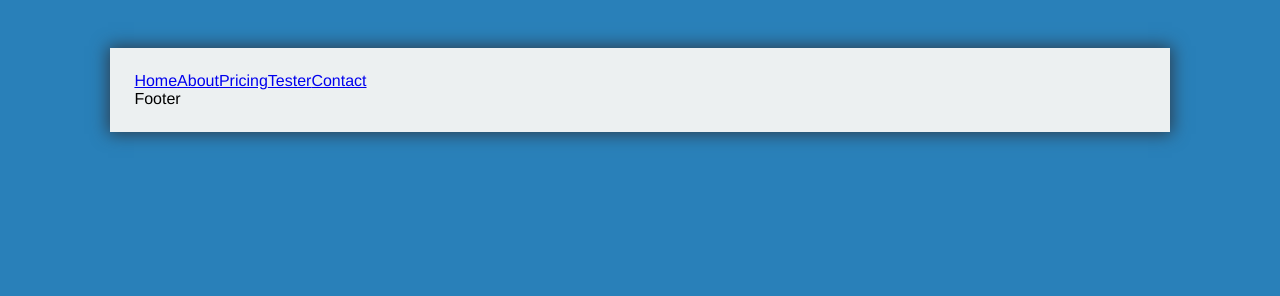
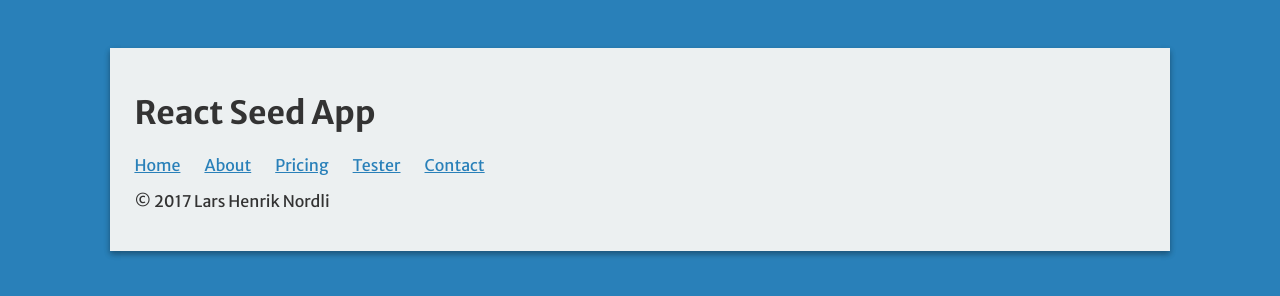
Before and after one commit to larshnordli/react-seed-app, a React app: page / in a window 1280 px wide. Built offline with nearby package versions, Linux system fonts and the light colour scheme.

Commit message:
added some simple styling

```diff
--- a/src/index.html
+++ b/src/index.html
@@ -4,7 +4,9 @@
       <meta charset="utf-8">
       <meta name="viewport" content="width=device-width, initial-scale=1" />
 
-      <title>React Seed</title>
+      <title>React Seed App</title>
+
+      <link rel="icon" type="image/png" href="favicon.png" />
 
       <!-- User Styles & Scripts -->
       <link rel="stylesheet" href="./dist/styles/main.css">
--- a/src/scripts/components/Footer.js
+++ b/src/scripts/components/Footer.js
@@ -4,7 +4,9 @@ export default class Footer extends React.Component{
 
    render(){
       return(
-         <footer>Footer</footer>
+         <footer>
+            <p>© {this.props.copyrightYear} {this.props.copyrightHolder}</p>
+         </footer>
       )
    }
 }
--- a/src/scripts/components/Header.js
+++ b/src/scripts/components/Header.js
@@ -6,6 +6,7 @@ export default class Header extends React.Component{
    render(){
       return(
          <header>
+            <h1>{this.props.title}</h1>
             <Navigation />
          </header>
       )
--- a/src/scripts/components/Layout.js
+++ b/src/scripts/components/Layout.js
@@ -5,11 +5,10 @@ import Footer from './Footer';
 
 export default class Layout extends React.Component{
    render(){
-      const title = "Welcome!";
       return(
          <div>
-            <Header title="{title}"/>
-            <Footer />
+            <Header title="React Seed App"/>
+            <Footer copyrightYear="2017" copyrightHolder="Lars Henrik Nordli"/>
          </div>
       )
    }
--- a/src/styles/sass/style.scss
+++ b/src/styles/sass/style.scss
@@ -1,6 +1,20 @@
-$font-stack: Helvetica, sans-serif;
-$primary-color: black;
+// Import your own custom fonts from e.g. web sources
+
+// * Note: If you are adding own custom font files in the project,
+// * remember to add them to webpack config for improved load time.
+
+@import url('https://fonts.googleapis.com/css?family=Merriweather+Sans:400,700');
+
+// Global variables
+$font-stack: 'Merriweather Sans', Helvetica, sans-serif;
+$primary-color: #333;
+
+$anchor-color: #2980b9;
+$anchor-color-hover: #2c3e50;
+
 $body-background: #2980b9;
+
+$material-box-shadow: 0 3px 6px rgba(0,0,0,0.16), 0 3px 6px rgba(0,0,0,0.23);
 
 body {
   font: 100% $font-stack;
@@ -16,5 +30,28 @@ body {
    margin-top:3em;
    background:#ecf0f1;
    padding:1.5em;
-   box-shadow: 0 0 1em 0.1em #2c3e50;
+   box-shadow: $material-box-shadow;
 }
+
+p, a, li, span, input{
+   font-weight: 400;
+}
+
+h1, h2, h3, h4, h5, h6, strong{
+   font-weight: 700;
+}
+
+a, button{
+   transition: all 0.2s ease;
+}
+
+nav{
+   a{
+      margin-right: 1.5em;
+      color: #2980b9;
+      //Using parent selector &
+      &:hover{
+         color: #2c3e50;
+      }
+   }
+}
```
Also changed, not shown: src/favicon.png (added).
